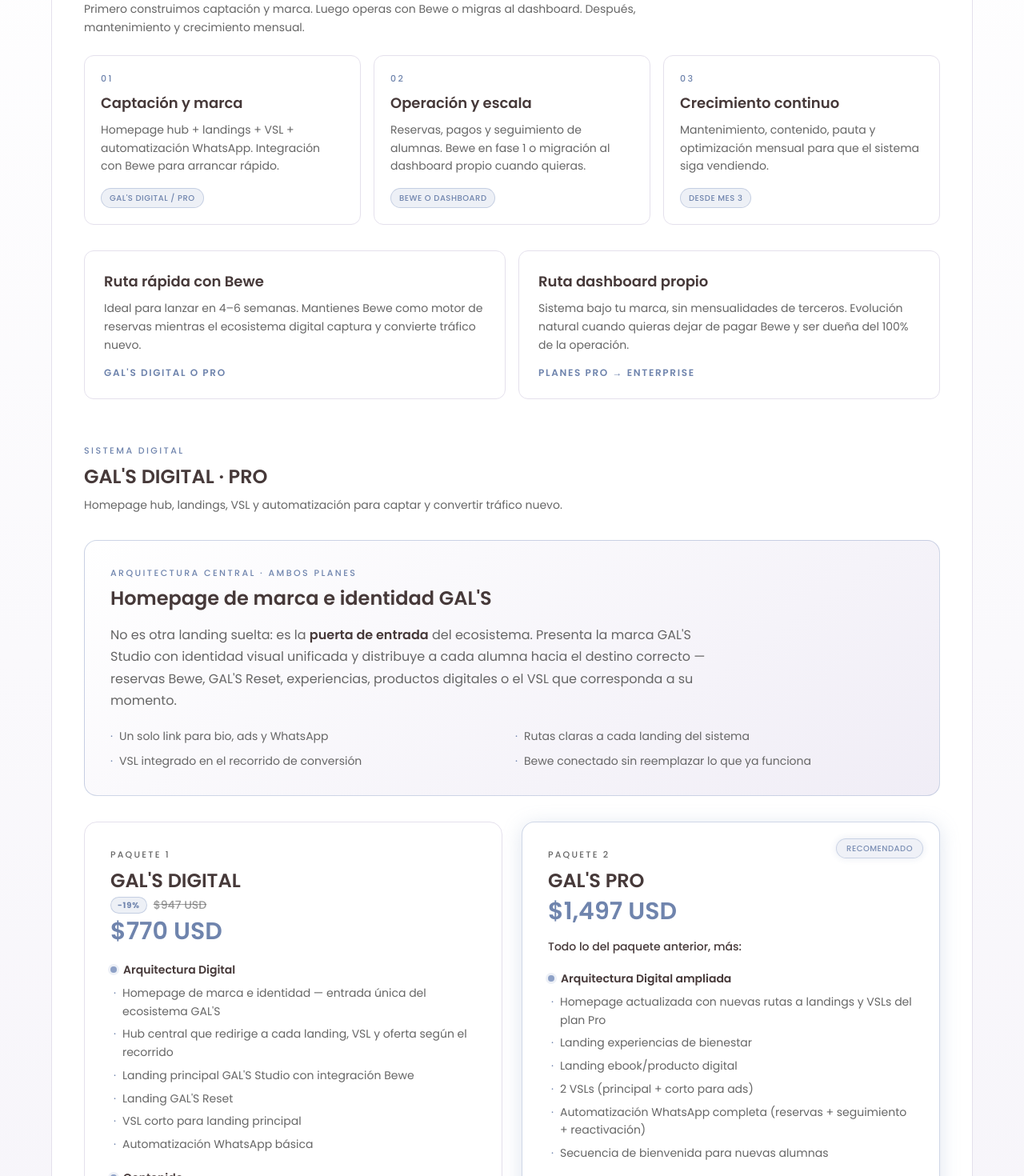
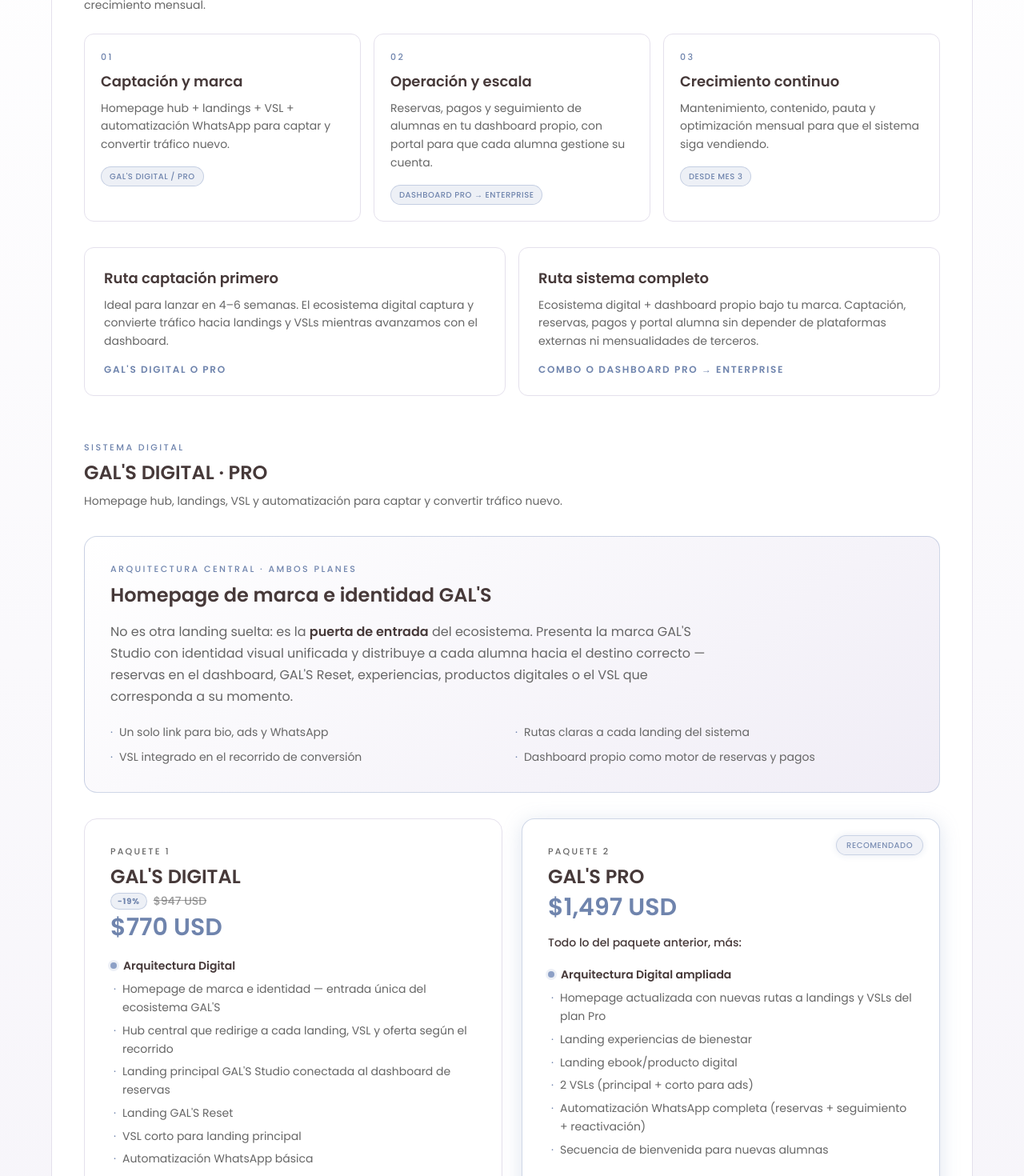
Before and after one commit to fluxasystems1-design/omboarding, a Next.js app: page /propuesta-natalia in a window 1280 px wide. Shown: the part 2740-4210 px from the top of the page at 80% size. Built offline with nearby package versions, Linux system fonts and the light colour scheme.

Commit message:
feat: agrega sección dashboard a propuesta GAL'S Studio

```diff
--- a/app/propuesta-natalia/layout.js
+++ b/app/propuesta-natalia/layout.js
@@ -9,7 +9,7 @@
 
 const title = "Propuesta Comercial | GAL'S Studio · Natalia Galvis";
 const description =
-  "Método PDP Wellness™ — presencia digital profesional para GAL'S Studio: landings, Bewe, automatización, contenido e IA. Paquetes desde $947 USD.";
+  "Método PDP Wellness™ — presencia digital profesional para GAL'S Studio: landings, dashboard propio, automatización, contenido e IA. Paquetes desde $770 USD.";
 
 export const metadata = {
   title,
--- a/app/propuesta-natalia/page.js
+++ b/app/propuesta-natalia/page.js
@@ -37,7 +37,7 @@
     before: "Sin entrada única de marca en el ecosistema",
     after: "Homepage de identidad GAL'S que redirige a landings y VSLs",
   },
-  { before: "Reservas manuales por WhatsApp", after: "Landing con Bewe integrado — reservas automáticas 24/7" },
+  { before: "Reservas manuales por WhatsApp", after: "Landing conectada al dashboard — reservas automáticas 24/7" },
   { before: "Página Canva informativa", after: "Landing con VSL y CTA directo que convierte" },
   { before: "Alumna llega y no vuelve a saber de Natalia", after: "Secuencia automática de bienvenida y seguimiento" },
   { before: "Reset se vende manualmente", after: "Landing del Reset con checkout y email automático" },
@@ -49,7 +49,7 @@
     num: 1,
     when: "Semanas 1–2",
     title: "Base",
-    items: "Homepage marca + hub · Landing GAL'S + Bewe · Landing Reset · WhatsApp básico",
+    items: "Homepage marca + hub · Landing GAL'S + dashboard · Landing Reset · WhatsApp básico",
     proOnly: false,
   },
   {
@@ -81,7 +81,7 @@
     digital: true,
     pro: true,
   },
-  { feature: "Landing principal GAL'S Studio + integración Bewe", digital: true, pro: true },
+  { feature: "Landing principal GAL'S Studio + dashboard de reservas", digital: true, pro: true },
   { feature: "Landing GAL'S Reset", digital: true, pro: true },
   { feature: "Landing experiencias de bienestar", digital: false, pro: true },
   { feature: "Landing ebook / producto digital", digital: false, pro: true },
@@ -105,7 +105,7 @@
     items: [
       "Homepage de marca e identidad — entrada única del ecosistema GAL'S",
       "Hub central que redirige a cada landing, VSL y oferta según el recorrido",
-      "Landing principal GAL'S Studio con integración Bewe",
+      "Landing principal GAL'S Studio conectada al dashboard de reservas",
       "Landing GAL'S Reset",
       "VSL corto para landing principal",
       "Automatización WhatsApp básica",
@@ -351,14 +351,14 @@
   {
     step: "01",
     title: "Captación y marca",
-    text: "Homepage hub + landings + VSL + automatización WhatsApp. Integración con Bewe para arrancar rápido.",
+    text: "Homepage hub + landings + VSL + automatización WhatsApp para captar y convertir tráfico nuevo.",
     tag: "GAL'S DIGITAL / PRO",
   },
   {
     step: "02",
     title: "Operación y escala",
-    text: "Reservas, pagos y seguimiento de alumnas. Bewe en fase 1 o migración al dashboard propio cuando quieras.",
-    tag: "Bewe o Dashboard",
+    text: "Reservas, pagos y seguimiento de alumnas en tu dashboard propio, con portal para que cada alumna gestione su cuenta.",
+    tag: "Dashboard Pro → Enterprise",
   },
   {
     step: "03",
@@ -370,16 +370,16 @@
 
 const ROUTE_OPTIONS = [
   {
-    id: "bewe",
-    title: "Ruta rápida con Bewe",
-    text: "Ideal para lanzar en 4–6 semanas. Mantienes Bewe como motor de reservas mientras el ecosistema digital captura y convierte tráfico nuevo.",
+    id: "captacion",
+    title: "Ruta captación primero",
+    text: "Ideal para lanzar en 4–6 semanas. El ecosistema digital captura y convierte tráfico hacia landings y VSLs mientras avanzamos con el dashboard.",
     fit: "GAL'S DIGITAL o PRO",
   },
   {
     id: "dashboard",
-    title: "Ruta dashboard propio",
-    text: "Sistema bajo tu marca, sin mensualidades de terceros. Evolución natural cuando quieras dejar de pagar Bewe y ser dueña del 100% de la operación.",
-    fit: "Planes Pro → Enterprise",
+    title: "Ruta sistema completo",
+    text: "Ecosistema digital + dashboard propio bajo tu marca. Captación, reservas, pagos y portal alumna sin depender de plataformas externas ni mensualidades de terceros.",
+    fit: "Combo o Dashboard Pro → Enterprise",
   },
 ];
 
@@ -525,7 +525,7 @@
       <p className="gals-lead mt-3 max-w-3xl">
         No es otra landing suelta: es la <strong className="font-semibold text-[var(--gals-heading)]">puerta de entrada</strong>{" "}
         del ecosistema. Presenta la marca GAL&apos;S Studio con identidad visual unificada y distribuye a cada alumna
-        hacia el destino correcto — reservas Bewe, GAL&apos;S Reset, experiencias, productos digitales o el VSL que
+        hacia el destino correcto — reservas en el dashboard, GAL&apos;S Reset, experiencias, productos digitales o el VSL que
         corresponda a su momento.
       </p>
       <ul className="gals-muted mt-5 grid gap-2 text-sm leading-relaxed sm:grid-cols-2">
@@ -533,7 +533,7 @@
           "Un solo link para bio, ads y WhatsApp",
           "Rutas claras a cada landing del sistema",
           "VSL integrado en el recorrido de conversión",
-          "Bewe conectado sin reemplazar lo que ya funciona",
+          "Dashboard propio como motor de reservas y pagos",
         ].map((item) => (
           <li key={item} className="flex gap-2">
             <span className="gals-accent-text shrink-0">·</span>
@@ -1091,14 +1091,14 @@
         id="planes"
         eyebrow="03 — Inversión"
         title="Elige tu ruta"
-        subtitle="Dos familias de planes que se complementan: el sistema digital para captar y convertir, y el dashboard propio para operar sin depender de Bewe. Puedes empezar con uno y evolucionar al otro."
+        subtitle="Dos familias de planes que se complementan: el ecosistema digital para captar y convertir, y el dashboard propio para operar reservas, pagos y alumnas bajo tu marca."
         elevated
         alt
       >
         <div data-reveal className="gals-reveal">
           <h3 className="gals-section-label text-lg font-semibold">Cómo encaja todo</h3>
           <p className="gals-muted mt-2 max-w-3xl text-sm leading-relaxed">
-            Primero construimos captación y marca. Luego operas con Bewe o migras al dashboard. Después, mantenimiento y
+            Primero construimos captación y marca. Luego operas con tu dashboard propio. Después, mantenimiento y
             crecimiento mensual.
           </p>
           <div className="mt-6">
@@ -1208,7 +1208,7 @@
         <div id="planes-dashboard" className="mt-20 scroll-mt-28 border-t border-[var(--gals-border)] pt-14" data-reveal>
           <p className="gals-eyebrow">Dashboard GAL&apos;S Studio</p>
           <h3 className="gals-heading mt-2 text-2xl font-semibold sm:text-3xl">
-            Dueña de tu operación — sin Bewe, sin mensualidades
+            Dueña de tu operación — tu sistema, sin mensualidades
           </h3>
           <p className="gals-lead mt-3 max-w-3xl">
             Planes Pro → Enterprise. Panel admin para Natalia y portal propio para cada alumna: reservar clases, ver
@@ -1262,7 +1262,7 @@
             <p className="gals-section-label mt-4 text-sm font-medium">Solo nivel técnico</p>
             <ul className="gals-muted mt-4 space-y-2 text-sm leading-relaxed">
               {[
-                "Revisión técnica mensual (landing + Bewe o dashboard)",
+                "Revisión técnica mensual (landing + dashboard)",
                 "Corrección de errores menores",
                 "Soporte WhatsApp limitado (2 consultas/mes)",
                 "Reporte básico de métricas",
@@ -1283,7 +1283,7 @@
             <p className="gals-muted mt-1 text-sm">Disponible desde el mes 3</p>
             <ul className="gals-muted mt-6 space-y-2 text-sm leading-relaxed">
               {[
-                "Revisión y ajustes técnicos landing + Bewe",
+                "Revisión y ajustes técnicos landing + dashboard",
                 "Actualización automatizaciones WhatsApp",
                 "8 nuevas ideas de contenido mensual",
                 "1 email mensual estratégico",
```
